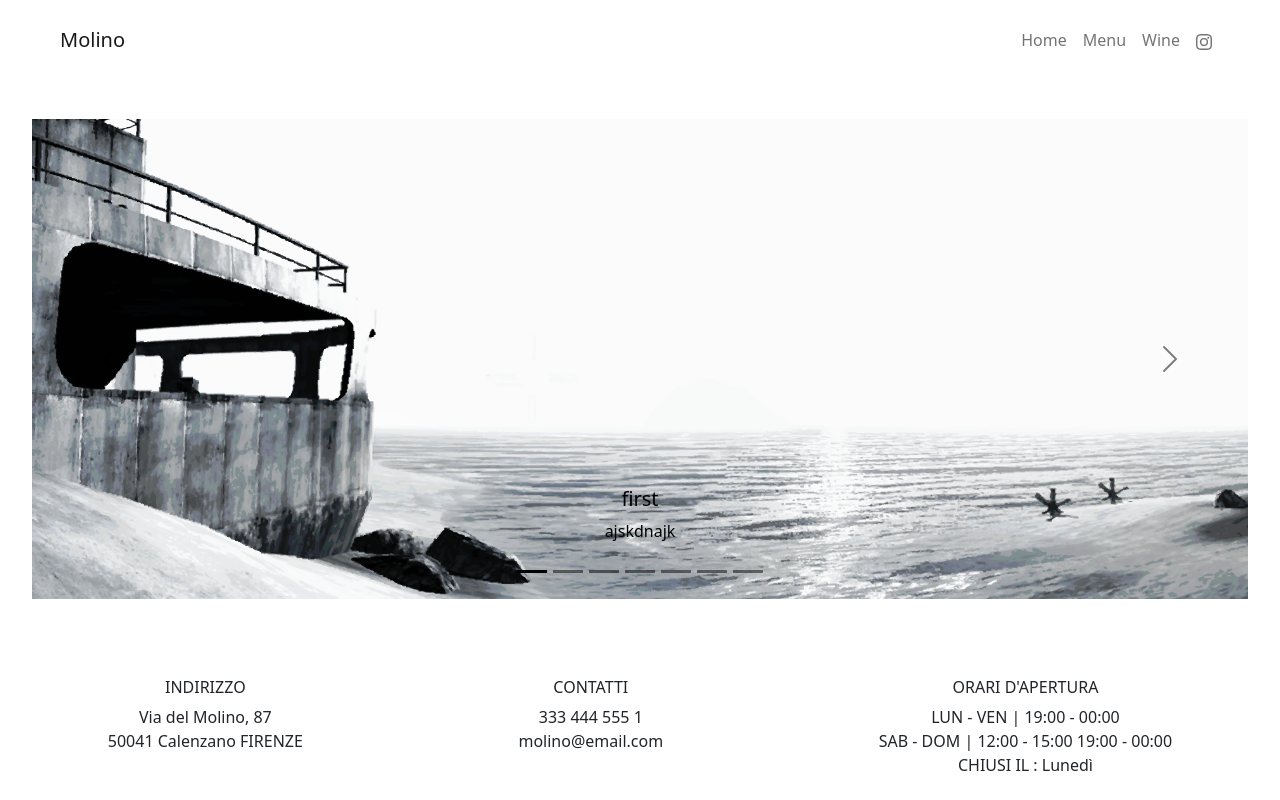
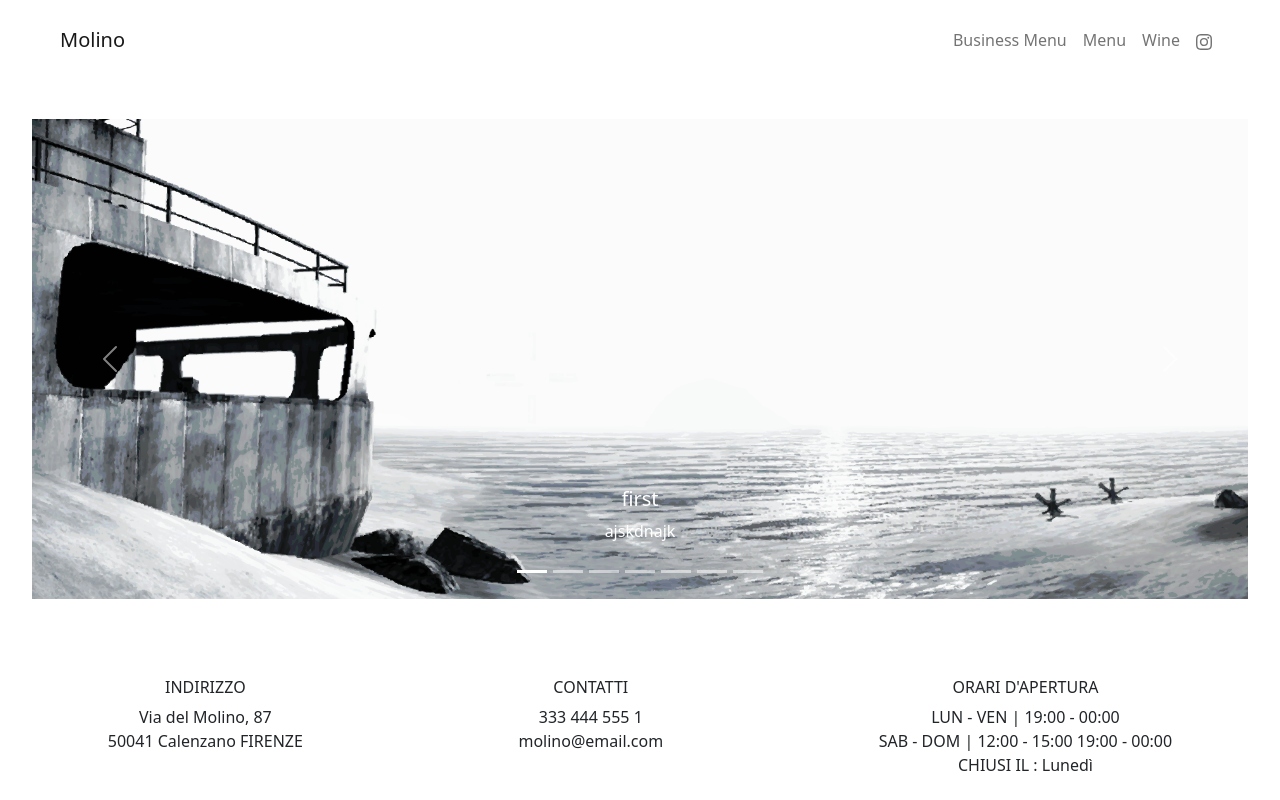
Before and after one commit to leoBitto/restaurant, a Django app: page / in a window 1280 px wide. Run offline with Django 4.2, Linux system fonts and the light colour scheme; data comes from the database, SQL or seed files in the repository; both versions use the stored data as it was after the commit.

Commit message:
added business_menu in models, added pages for menu and business_menu

```diff
--- a/base/website/models.py
+++ b/base/website/models.py
@@ -97,6 +97,19 @@ class Menu(models.Model):
         verbose_name_plural = 'Menues'
 
 
+class Business_Menu(models.Model):
+    entree = models.ManyToManyField(Entree, blank = True)
+    first_dish = models.ManyToManyField(First_dish, blank = True)
+    second_dish = models.ManyToManyField(Second_dish, blank = True)
+    side_dish = models.ManyToManyField(Side_dish, blank = True)
+    dessert = models.ManyToManyField(Dessert, blank = True)
+    pub_date = models.DateField(auto_now=True, editable=True)
+
+    class Meta:
+        ordering = ['-pub_date']
+        verbose_name_plural = 'Business_Menues'
+
+
 class Wine(models.Model):
     name = models.CharField(max_length=100, null=True)
     cellar = models.CharField(max_length=100, blank=True, null=True)
--- a/base/website/templates/website/landing.html
+++ b/base/website/templates/website/landing.html
@@ -4,7 +4,7 @@
 {% block content %}
 
 <div class="d-flex flex-column justify-content-around"style=" min-height:90vh">
-<section id="carousel" class=" d-flex carousel carousel-dark slide w-60 m-3 px-3" data-bs-interval="false">
+<section id="carousel" class=" d-flex carousel carousel-ligth slide w-60 m-3 px-3" data-bs-interval="false">
 
     <div class="carousel-inner " style="width:100%; height:100%;">
 
--- a/base/website/templates/website/navbar.html
+++ b/base/website/templates/website/navbar.html
@@ -3,7 +3,7 @@
 
 {% block navbar %}
 <!-- -->
-<nav class="navbar navbar-expand-sm navbar-light px-sm-5 px-0"  style="min-height:10vh; z-index:1000;">
+<nav class="navbar navbar-expand-sm navbar-ligth px-sm-5 px-0"  style="min-height:10vh; z-index:1000;">
   <div class="container-fluid">
     <a class="navbar-brand" href="{% url 'landing' %}">Molino</a>
     <button class="navbar-toggler" type="button" data-bs-toggle="collapse" data-bs-target="#navbarNavAltMarkup" aria-controls="navbarNavAltMarkup" aria-expanded="false" aria-label="Toggle navigation">
@@ -11,7 +11,7 @@
     </button>
     <div class="collapse navbar-collapse justify-content-end" id="navbarNavAltMarkup">
       <div class="navbar-nav ">
-        <a class="nav-link" aria-current="page" href="{% url 'landing' %}">Home</a>
+        <a class="nav-link" aria-current="page" href="{% url 'business_menu' %}">Business Menu</a>
         <a class="nav-link" href="{% url 'menu' %}">Menu</a>
         <a class="nav-link" href="{% url 'wine' %}">Wine</a>
         <a class="nav-link" href="https://www.instagram.com/molinotrattoria/"><svg xmlns="http://www.w3.org/2000/svg" width="16" height="16" fill="currentColor" class="bi bi-instagram" viewBox="0 0 16 16">
--- a/base/website/urls.py
+++ b/base/website/urls.py
@@ -5,5 +5,6 @@ from website import views
 urlpatterns = [
     path('', views.landing, name="landing"),
     path('menu', views.menu, name="menu"),
+    path('business_menu', views.business_menu, name="business_menu"),
     path('wine', views.wine, name="wine"),
 ]
--- a/base/website/views.py
+++ b/base/website/views.py
@@ -33,10 +33,49 @@ def landing(request):
 
 ## menu
 def menu(request):
-    dishes = None
+    menu = Menu.objects.latest('pub_date')
+
+    entrees = menu.entree.all()
+    first_dishes = menu.first_dish.all()
+    second_dishes = menu.second_dish.all()
+    side_dishes = menu.side_dish.all()
+    desserts = menu.dessert.all()
+
+    title = "Il Nostro Menù"
+
     context={
-        'dishes':dishes,
+        'entrees':entrees,
+        'first_dishes':first_dishes,
+        'second_dishes':second_dishes,
+        'side_dishes':side_dishes,
+        'desserts':desserts,
+        'title':title,
     }
+
+    return render(request, 'website/menu.html', context)
+
+
+## menu
+def business_menu(request):
+    menu = Business_Menu.objects.latest('pub_date')
+
+    entrees = menu.entree.all()
+    first_dishes = menu.first_dish.all()
+    second_dishes = menu.second_dish.all()
+    side_dishes = menu.side_dish.all()
+    desserts = menu.dessert.all()
+
+    title = "Menù del pranzo"
+
+    context={
+        'entrees':entrees,
+        'first_dishes':first_dishes,
+        'second_dishes':second_dishes,
+        'side_dishes':side_dishes,
+        'desserts':desserts,
+        'title':title,
+    }
+
 
     return render(request, 'website/menu.html', context)
 
```
Also changed, not shown: base/base/admin.py (+12 -11 lines), base/website/admin.py (+5 -2 lines), base/website/templates/website/menu.html (+50 -9 lines), base/db.sqlite3, base/website/migrations/0025_business_menu.py (added).
